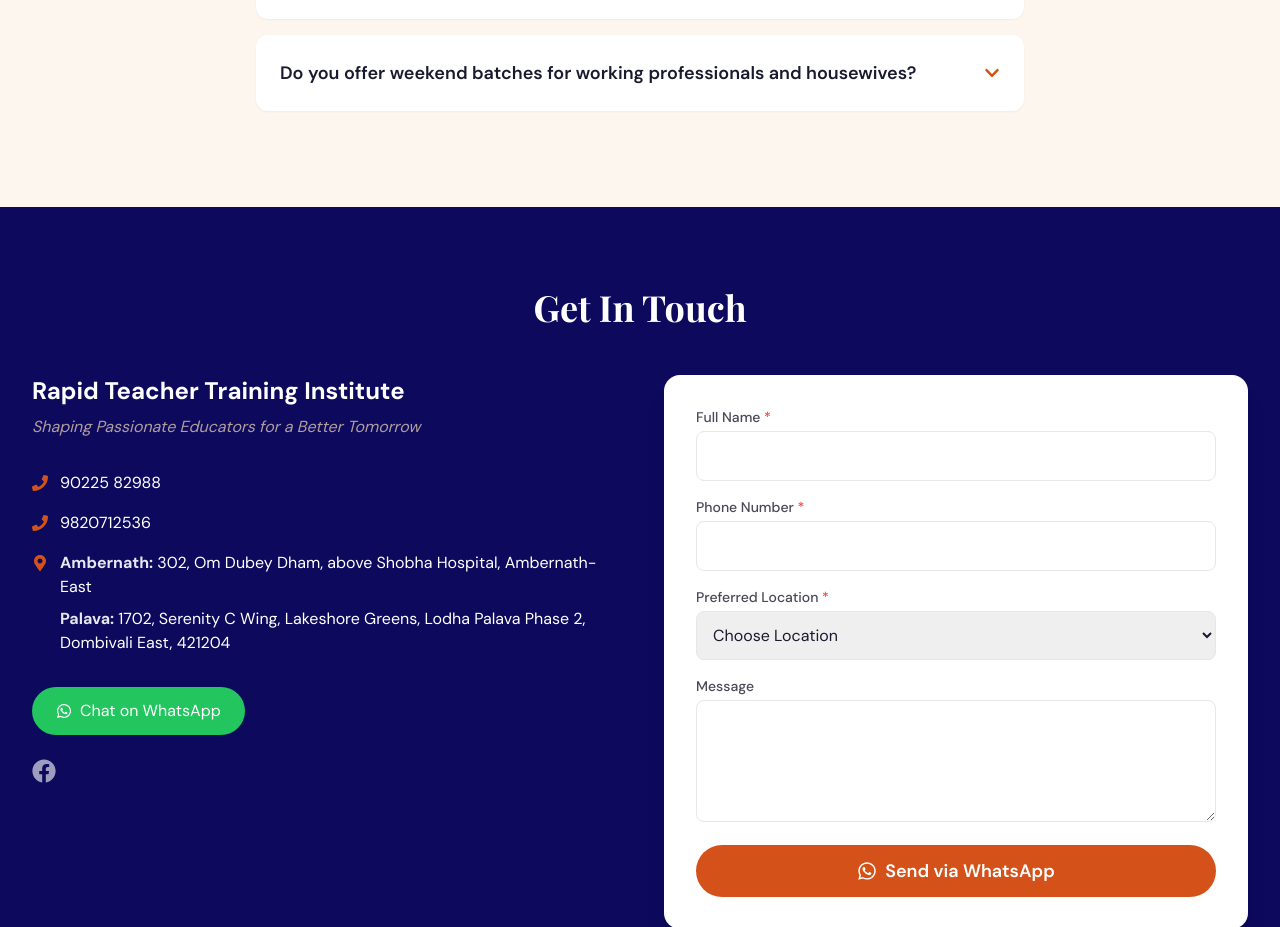
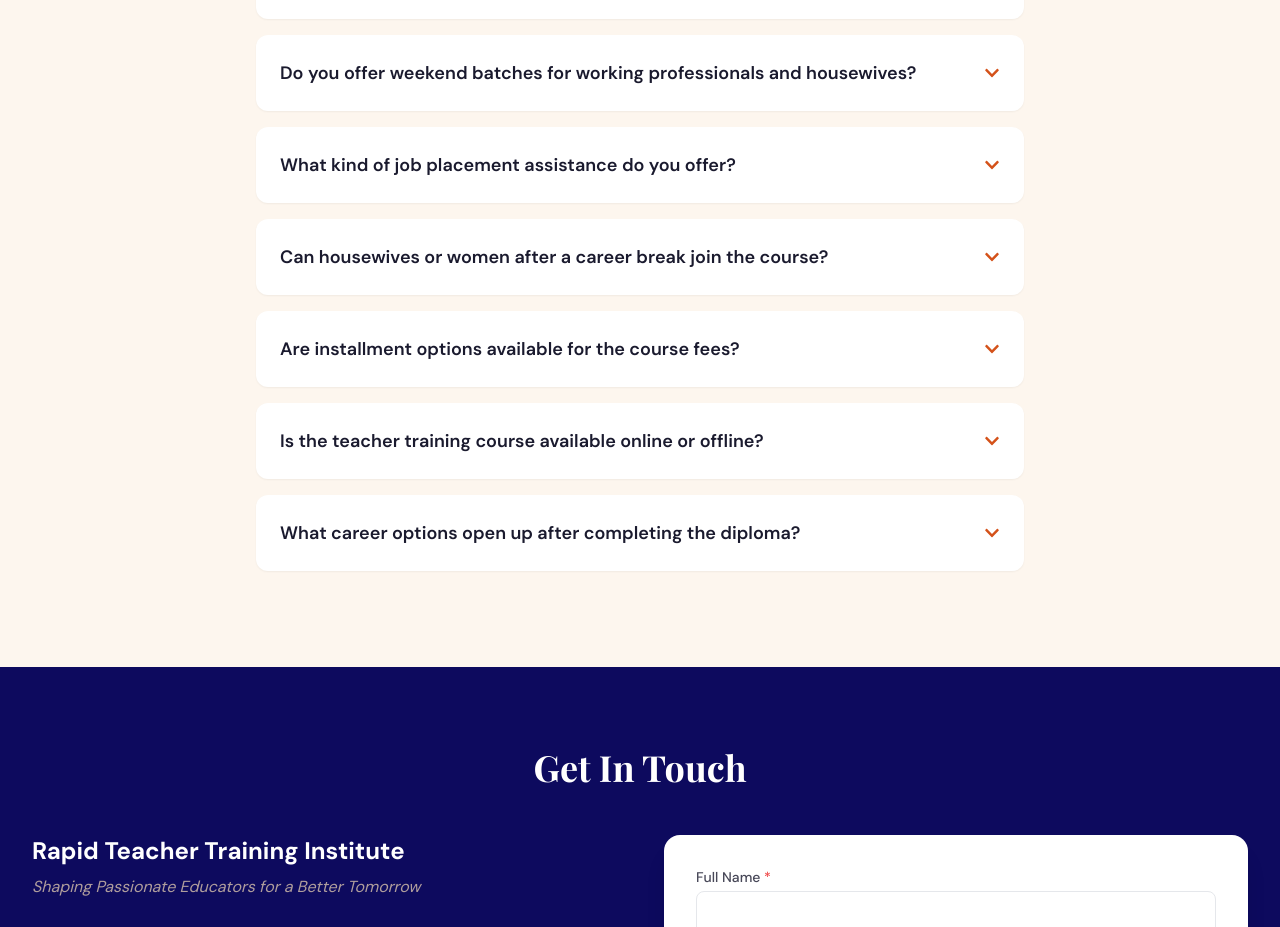
Before and after one commit to Aadityavarier/teacherstraining, a React (Vite) app: page / in a window 1280 px wide. Shown: the part 9440-10367 px from the top of the page. Built offline with nearby package versions, Linux system fonts and the light colour scheme.

Commit message:
added faqs

```diff
--- a/index.html
+++ b/index.html
@@ -178,6 +178,46 @@
             "@type": "Answer",
             "text": "Yes, we offer flexible Saturday/Sunday weekend batches as well as morning/evening weekday batches."
           }
+        },
+        {
+          "@type": "Question",
+          "name": "What kind of job placement assistance do you offer?",
+          "acceptedAnswer": {
+            "@type": "Answer",
+            "text": "We provide 100% placement support, including resume preparation, mock interviews, and direct job recommendations at top schools across Ambernath, Dombivli, and Kalyan."
+          }
+        },
+        {
+          "@type": "Question",
+          "name": "Can housewives or women after a career break join the course?",
+          "acceptedAnswer": {
+            "@type": "Answer",
+            "text": "Yes! Our ECCEd course is designed for housewives, career returnees, and freshers, with flexible morning, evening, and weekend batches."
+          }
+        },
+        {
+          "@type": "Question",
+          "name": "Are installment options available for the course fees?",
+          "acceptedAnswer": {
+            "@type": "Answer",
+            "text": "Yes, we offer affordable fee structures with flexible monthly installment (EMI) plans for all our diploma courses."
+          }
+        },
+        {
+          "@type": "Question",
+          "name": "Is the teacher training course available online or offline?",
+          "acceptedAnswer": {
+            "@type": "Answer",
+            "text": "We offer both! You can choose full classroom batches or hybrid training (online theory with hands-on practical workshops at our campuses)."
+          }
+        },
+        {
+          "@type": "Question",
+          "name": "What career options open up after completing the diploma?",
+          "acceptedAnswer": {
+            "@type": "Answer",
+            "text": "Graduates can work as Pre-Primary Teachers, Nursery Educators, Daycare Managers, or start their own preschools and phonics classes."
+          }
         }
       ]
     }
--- a/src/components/FAQ.jsx
+++ b/src/components/FAQ.jsx
@@ -14,6 +14,26 @@
   {
     question: 'Do you offer weekend batches for working professionals and housewives?',
     answer: 'Yes, we offer flexible Saturday/Sunday weekend batches as well as morning/evening weekday batches.',
+  },
+  {
+    question: 'What kind of job placement assistance do you offer?',
+    answer: 'We provide 100% placement support, including resume preparation, mock interviews, and direct job recommendations at top schools across Ambernath, Dombivli, and Kalyan.',
+  },
+  {
+    question: 'Can housewives or women after a career break join the course?',
+    answer: 'Yes! Our ECCEd course is designed for housewives, career returnees, and freshers, with flexible morning, evening, and weekend batches.',
+  },
+  {
+    question: 'Are installment options available for the course fees?',
+    answer: 'Yes, we offer affordable fee structures with flexible monthly installment (EMI) plans for all our diploma courses.',
+  },
+  {
+    question: 'Is the teacher training course available online or offline?',
+    answer: 'We offer both! You can choose full classroom batches or hybrid training (online theory with hands-on practical workshops at our campuses).',
+  },
+  {
+    question: 'What career options open up after completing the diploma?',
+    answer: 'Graduates can work as Pre-Primary Teachers, Nursery Educators, Daycare Managers, or start their own preschools and phonics classes.',
   }
 ];
 
```
